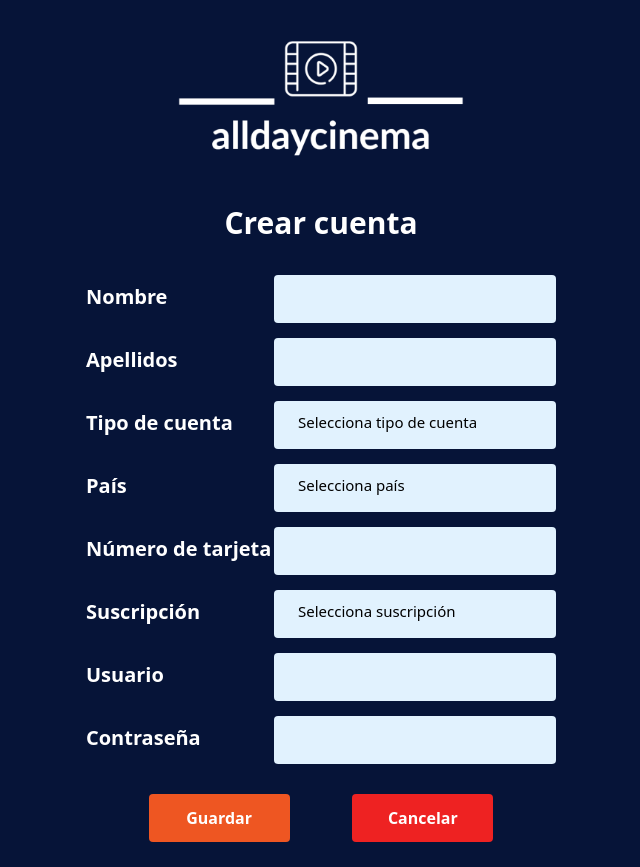
After one commit to martinpvz/alldaycinema, a PHP site: page /registro.html in a window 1280 px wide. The commit adds this page. Shown: the whole page, without its empty margins (319-959 px from the left). Run offline with PHP 8.4, Linux system fonts and the light colour scheme; some libraries are stand-ins or nearby versions.

Commit message:
se agrega el codigo y estilos de la pagina de registro de usuario

```diff
--- a/index.html
+++ b/index.html
@@ -31,7 +31,7 @@
 
     <div class="register">
       <span>¿Aún no tienes cuenta?</span>
-      <a href="#" class="register-link">Regístrate</a>
+      <a href="./registro.html" class="register-link">Regístrate</a>
     </div>
   </main>
 </body>
--- /dev/null
+++ b/main.js
@@ -0,0 +1,22 @@
+/*Dropdown Menu*/
+$('.dropdown').click(function () {
+  $(this).attr('tabindex', 1).focus();
+  $(this).toggleClass('active');
+  $(this).find('.dropdown-menu').slideToggle(300);
+});
+$('.dropdown').focusout(function () {
+  $(this).removeClass('active');
+  $(this).find('.dropdown-menu').slideUp(300);
+});
+$('.dropdown .dropdown-menu li').click(function () {
+  $(this).parents('.dropdown').find('span').text($(this).text());
+  $(this).parents('.dropdown').find('input').attr('value', $(this).attr('id'));
+});
+/*End Dropdown Menu*/
+
+
+$('.dropdown-menu li').click(function () {
+var input = '<strong>' + $(this).parents('.dropdown').find('input').val() + '</strong>',
+msg = '<span class="msg">Hidden input value: ';
+$('.msg').html(msg + input + '</span>');
+});
--- /dev/null
+++ b/registro.html
@@ -0,0 +1,102 @@
+<!DOCTYPE html>
+<html lang="es">
+<head>
+  <meta charset="UTF-8">
+  <meta http-equiv="X-UA-Compatible" content="IE=edge">
+  <meta name="viewport" content="width=device-width, initial-scale=1.0">
+  <title>Iniciar sesión</title>
+  <link rel="stylesheet" href="./style.css">
+  <link rel="preconnect" href="https://fonts.googleapis.com">
+  <link rel="preconnect" href="https://fonts.gstatic.com" crossorigin>
+  <link href="https://fonts.googleapis.com/css2?family=Lato:wght@300;400;700;900&display=swap" rel="stylesheet">
+  <script src="https://cdn.tailwindcss.com"></script>
+</head>
+<body>
+  <header class="header-login">
+    <img src="./img/alldaycinema_blanco.png" alt="Logo de imagen" class="img-logo__login">
+  </header>
+
+  <main class="main-login">
+    <h2 class="create-text">Crear cuenta</h2>
+    <form action="" method="post" class="form-register">
+      <div class="user-data__form name">
+        <p>Nombre</p>
+        <input type="text" name="name" id="name" required>
+      </div>
+      <div class="user-data__form lastname">
+        <p>Apellidos</p>
+        <input type="text" name="lastname" id="lastname" required>
+      </div>
+      <div class="user-data__form">
+        <p class="choose">Tipo de cuenta</p>
+          <div class="dropdown">
+            <div class="select">
+              <span>Selecciona tipo de cuenta</span>
+              <i class="fa fa-chevron-left"></i>
+            </div>
+            <input type="hidden" name="account">
+            <ul class="dropdown-menu">
+              <li id="free">Free</li>
+              <li id="premium">Premium</li>
+            </ul>
+          </div>
+      <span class="msg"></span>
+      </div>
+      <div class="user-data__form">
+        <p class="choose">País</p>
+          <div class="dropdown">
+            <div class="select">
+              <span>Selecciona país</span>
+              <i class="fa fa-chevron-left"></i>
+            </div>
+            <input type="hidden" name="account">
+            <ul class="dropdown-menu">
+              <li id="mx">México</li>
+              <li id="us">Estados Unidos</li>
+              <li id="ca">Canadá</li>
+            </ul>
+          </div>
+      <span class="msg"></span>
+      </div>
+      <div class="user-data__form card">
+        <p>Número de tarjeta</p>
+        <input type="text" name="card" id="card" required>
+      </div>
+      <div class="user-data__form">
+        <p class="choose">Suscripción</p>
+          <div class="dropdown">
+            <div class="select">
+              <span>Selecciona suscripción</span>
+              <i class="fa fa-chevron-left"></i>
+            </div>
+            <input type="hidden" name="suscription">
+            <ul class="dropdown-menu">
+              <li id="month">Mensual</li>
+              <li id="semester">Semestral</li>
+              <li id="anual">Anual</li>
+            </ul>
+          </div>
+      <span class="msg"></span>
+      </div>
+      <div class="user-data__form user">
+        <p>Usuario</p>
+        <input type="text" name="user" id="user" required>
+      </div>
+      <div class="user-data__form password">
+        <p>Contraseña</p>
+        <input type="password" name="password" id="password" required>
+      </div>
+      <div class="control-buttons">
+        <input type="submit" value="Guardar" class="button-register register-button">
+        <button type="button" class="button-register cancel-button" onclick="location.href = './index.html'">Cancelar</button>
+      </div>
+    </form>
+
+  </main>
+
+  <script src="https://code.jquery.com/jquery-3.3.1.min.js"
+      integrity="sha256-FgpCb/KJQlLNfOu91ta32o/NMZxltwRo8QtmkMRdAu8="
+      crossorigin="anonymous"></script>
+  <script src="./main.js"></script>
+</body>
+</html>
--- a/style.css
+++ b/style.css
@@ -91,3 +91,177 @@ body main form .login-button {
 .register-link {
   font-weight: bold;
 }
+.create-text {
+  color: white;
+  font-weight: bold;
+  font-size: 3rem;
+  text-align: center;
+  margin-bottom: 15px;
+}
+.form-register {
+  min-width: 100px;
+  max-width: 500px;
+  margin: 0 auto;
+  font-size: 2rem;
+  padding: 15px;
+  display: flex;
+  flex-direction: column;
+}
+.user-data__form {
+  margin-bottom: 15px;
+  display: flex;
+}
+.user-data__form p {
+  font-size: 2rem;
+  margin-bottom: 5px;
+  color: white;
+  font-weight: bold;
+  align-self: center;
+  justify-self:flex-start;
+}
+.user-data__form input {
+  width: 60%;
+  margin-left: auto;
+  height: 48px;
+  /* color: #406e8e; */
+  color: black;
+  padding: 0 14px 0 14px;
+  font-size: 1.5rem;
+  border: none;
+  border-radius: 4px;
+  background-color: #e1f2fe;
+  transition: box-shadow 0.4s ease;
+}
+.user-data__form input:focus {
+  outline: none;
+  box-shadow: 0 0 0 2px #ee5622;
+}
+.control-buttons {
+  width: 100%;
+  display: flex;
+  justify-content: space-evenly;
+}
+body main form .button-register {
+  margin: 15px 0 10px 0;
+  align-self: center;
+  width: 30%;
+  height: 48px;
+  padding: 0 14px 0 14px;
+  font-size: 1.6rem;
+  color: white;
+  font-weight: bold;
+  border: none;
+  border-radius: 4px;
+  transition: 0.3s;
+}
+body main form .register-button {
+  background-color: #ee5622;
+}
+body main form .register-button:hover {
+  background-color: #ee6c4d;
+  cursor: pointer;
+}
+body main form .cancel-button {
+  background-color: #ee2222;
+}
+body main form .cancel-button:hover {
+  background-color: #ee4d4d;
+  cursor: pointer;
+}
+.account-select {
+  width: 60%;
+  margin-left: auto;
+  height: 48px;
+  /* color: #406e8e; */
+  color: black;
+  padding: 0 14px 0 14px;
+  font-size: 1.5rem;
+  border: none;
+  border-radius: 4px;
+  background-color: #e1f2fe;
+  transition: box-shadow 0.4s ease;
+}
+.account-select:focus {
+  outline: none;
+  box-shadow: 0 0 0 2px #ee5622;
+}
+span.msg,
+span.choose {
+  padding: 5px 0 10px;
+  display: none;
+}
+/*Styling Selectbox*/
+.dropdown {
+  position: relative;
+  width: 60%;
+  margin-left: auto;
+  height: 48px;
+  /* color: #406e8e; */
+  color: black;
+  padding: 0 14px 0 14px;
+  font-size: 1.5rem;
+  border: none;
+  border-radius: 4px;
+  background-color: #e1f2fe;
+  transition: box-shadow 0.4s ease;
+}
+.dropdown .select {
+    cursor: pointer;
+    display: block;
+    padding: 10px
+}
+.dropdown .select > i {
+    font-size: 13px;
+    color: #ee5622;
+    cursor: pointer;
+    transition: all .3s ease-in-out;
+    float: right;
+    line-height: 20px
+}
+.dropdown:hover {
+    box-shadow: 0 0 4px #ee5622;
+}
+.dropdown:active {
+    background-color: #e1f2fe
+}
+.dropdown.active:hover,
+.dropdown.active {
+    box-shadow: 0 0 4px #ee5622;
+    border-radius: 2px 2px 0 0;
+    background-color: #e1f2fe
+}
+.dropdown.active .select > i {
+    transform: rotate(-90deg)
+}
+.dropdown .dropdown-menu {
+    position: absolute;
+    background-color: white;
+    width: 100%;
+    left: 0;
+    margin-top: 1px;
+    box-shadow: 0 1px 2px #ee5622;
+    border-radius: 0 1px 2px 2px;
+    overflow: hidden;
+    display: none;
+    max-height: 144px;
+    overflow-y: auto;
+    z-index: 9
+}
+.dropdown .dropdown-menu li {
+    padding: 10px;
+    transition: all .2s ease-in-out;
+    cursor: pointer
+}
+.dropdown .dropdown-menu {
+    padding: 0;
+    list-style: none
+}
+.dropdown .dropdown-menu li:hover {
+    background-color: #ee6c4d;
+}
+.dropdown .dropdown-menu li:active {
+    background-color: #e2e2e2
+}
+.button-register {
+
+}
```
